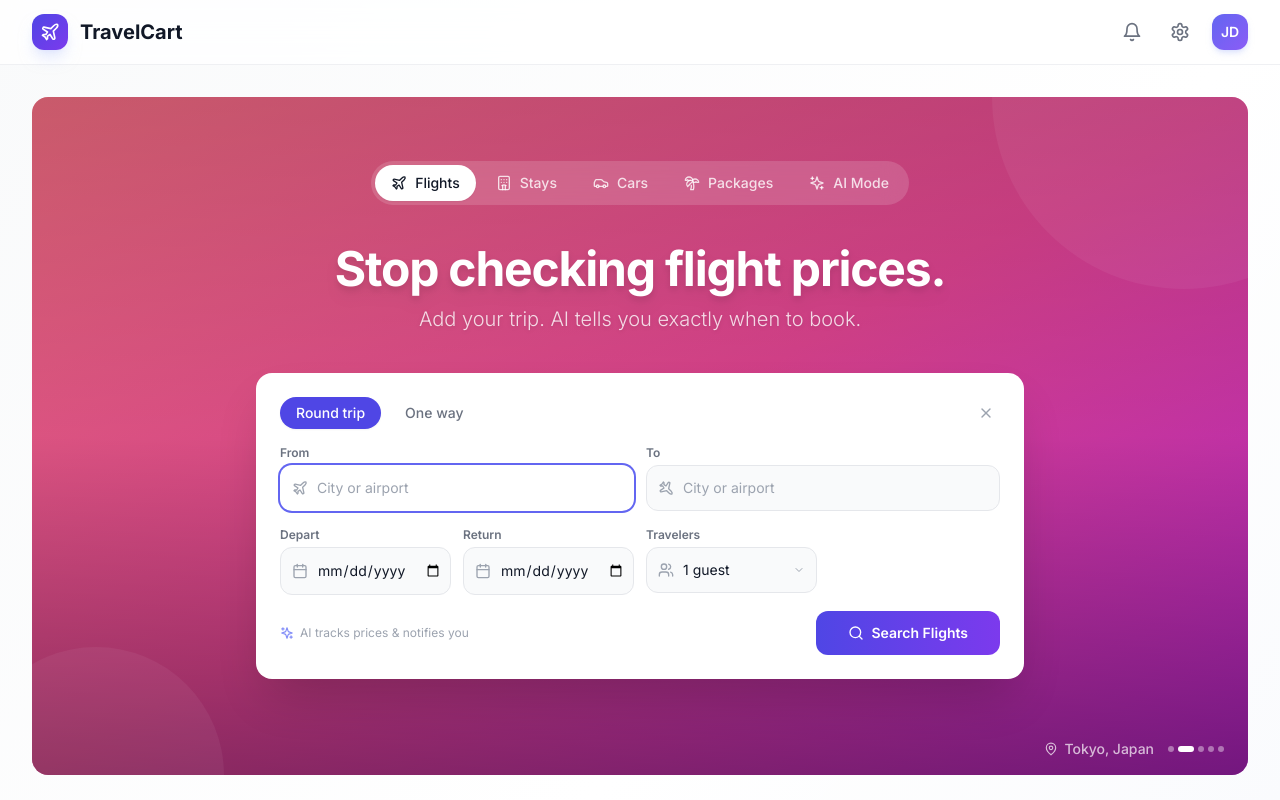
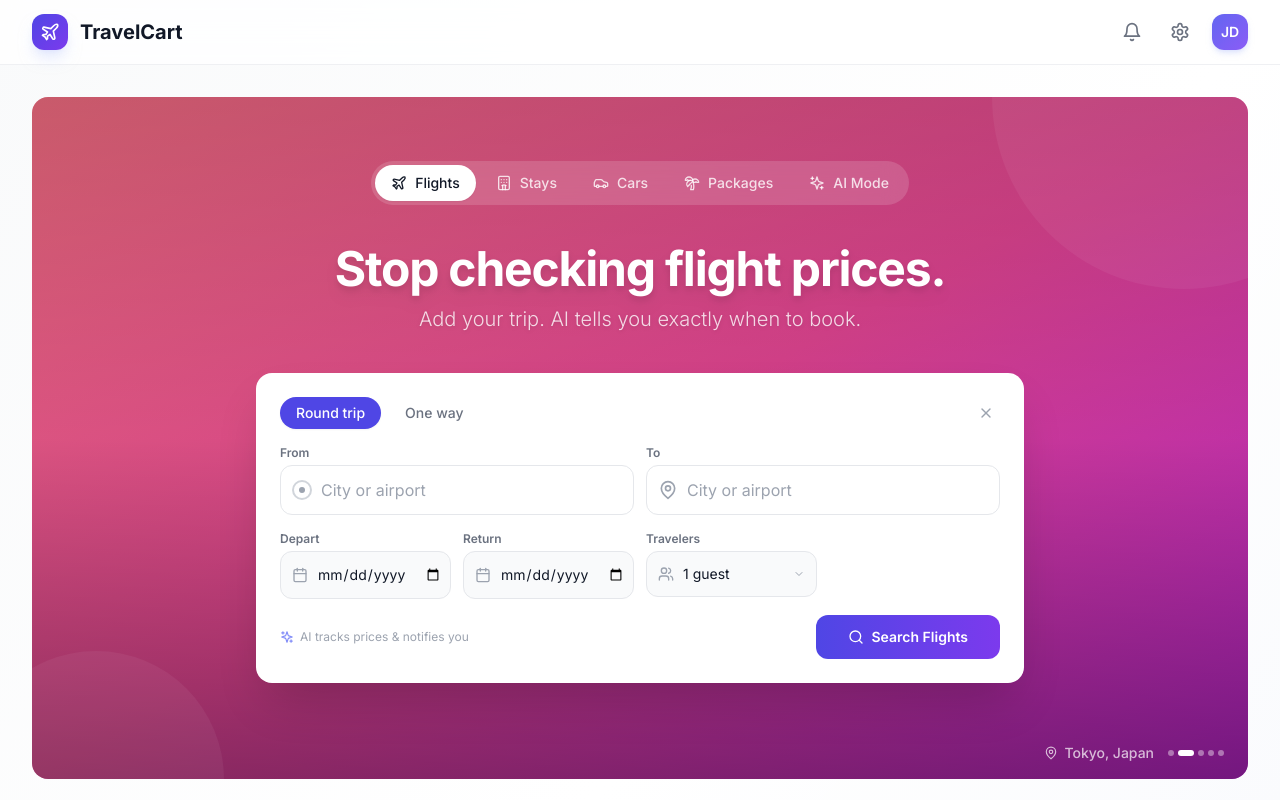
Before and after one commit to jidegrand/travelcart, a Next.js app: page /app in a window 1280 px wide. Both pictures are taken after a click on the element 640 px from the left and 407 px from the top of the page. Shown: the top 800 px of the page. Built offline with nearby package versions, Linux system fonts and the light colour scheme.

Commit message:
Add AirportAutocomplete component with live search
Replace plain text inputs with autocomplete that searches
airports via the API, showing city names and IATA codes.

Co-Authored-By: Claude Opus 4.6 <noreply@anthropic.com>

```diff
--- /dev/null
+++ b/components/AirportAutocomplete.tsx
@@ -0,0 +1,221 @@
+'use client';
+
+import React, { useState, useEffect, useRef } from 'react';
+import { MapPin, Plane, Loader2 } from 'lucide-react';
+
+interface Airport {
+  iataCode: string;
+  name: string;
+  cityName: string;
+  countryCode: string;
+}
+
+interface AirportAutocompleteProps {
+  value: string;
+  onChange: (code: string, display: string) => void;
+  placeholder?: string;
+  label?: string;
+  icon?: 'origin' | 'destination';
+}
+
+export default function AirportAutocomplete({
+  value,
+  onChange,
+  placeholder = 'City or airport',
+  label,
+  icon = 'origin',
+}: AirportAutocompleteProps) {
+  const [query, setQuery] = useState('');
+  const [displayValue, setDisplayValue] = useState('');
+  const [suggestions, setSuggestions] = useState<Airport[]>([]);
+  const [isOpen, setIsOpen] = useState(false);
+  const [isLoading, setIsLoading] = useState(false);
+  const [selectedIndex, setSelectedIndex] = useState(-1);
+  const wrapperRef = useRef<HTMLDivElement>(null);
+  const inputRef = useRef<HTMLInputElement>(null);
+
+  // Close dropdown when clicking outside
+  useEffect(() => {
+    function handleClickOutside(event: MouseEvent) {
+      if (wrapperRef.current && !wrapperRef.current.contains(event.target as Node)) {
+        setIsOpen(false);
+      }
+    }
+    document.addEventListener('mousedown', handleClickOutside);
+    return () => document.removeEventListener('mousedown', handleClickOutside);
+  }, []);
+
+  // Debounced search
+  useEffect(() => {
+    if (query.length < 2) {
+      setSuggestions([]);
+      return;
+    }
+
+    const timer = setTimeout(async () => {
+      setIsLoading(true);
+      try {
+        const response = await fetch(`/api/airports/search?keyword=${encodeURIComponent(query)}`);
+        const data = await response.json();
+        setSuggestions(data.airports || []);
+        setIsOpen(true);
+        setSelectedIndex(-1);
+      } catch (error) {
+        console.error('Airport search error:', error);
+        setSuggestions([]);
+      } finally {
+        setIsLoading(false);
+      }
+    }, 300);
+
+    return () => clearTimeout(timer);
+  }, [query]);
+
+  // Handle input change
+  const handleInputChange = (e: React.ChangeEvent<HTMLInputElement>) => {
+    const newValue = e.target.value;
+    setQuery(newValue);
+    setDisplayValue(newValue);
+
+    // If user clears the input, also clear the selected code
+    if (!newValue) {
+      onChange('', '');
+    }
+  };
+
+  // Handle selection
+  const handleSelect = (airport: Airport) => {
+    const display = `${airport.cityName} (${airport.iataCode})`;
+    setDisplayValue(display);
+    setQuery('');
+    onChange(airport.iataCode, display);
+    setIsOpen(false);
+    setSuggestions([]);
+  };
+
+  // Handle keyboard navigation
+  const handleKeyDown = (e: React.KeyboardEvent) => {
+    if (!isOpen || suggestions.length === 0) {
+      if (e.key === 'Enter') {
+        e.preventDefault();
+      }
+      return;
+    }
+
+    switch (e.key) {
+      case 'ArrowDown':
+        e.preventDefault();
+        setSelectedIndex(prev => (prev < suggestions.length - 1 ? prev + 1 : prev));
+        break;
+      case 'ArrowUp':
+        e.preventDefault();
+        setSelectedIndex(prev => (prev > 0 ? prev - 1 : -1));
+        break;
+      case 'Enter':
+        e.preventDefault();
+        if (selectedIndex >= 0 && suggestions[selectedIndex]) {
+          handleSelect(suggestions[selectedIndex]);
+        }
+        break;
+      case 'Escape':
+        setIsOpen(false);
+        break;
+    }
+  };
+
+  // Handle focus
+  const handleFocus = () => {
+    if (suggestions.length > 0) {
+      setIsOpen(true);
+    }
+  };
+
+  // Sync display value when value prop changes (e.g., swap)
+  useEffect(() => {
+    if (!value) {
+      setDisplayValue('');
+      setQuery('');
+    }
+  }, [value]);
+
+  return (
+    <div ref={wrapperRef} className="relative flex-1">
+      {label && (
+        <label className="block text-xs font-medium text-gray-500 mb-1.5">{label}</label>
+      )}
+      <div className="relative">
+        <div className="absolute left-3 top-1/2 -translate-y-1/2 text-gray-400">
+          {icon === 'origin' ? (
+            <div className="w-5 h-5 rounded-full border-2 border-gray-300 flex items-center justify-center">
+              <div className="w-1.5 h-1.5 bg-gray-400 rounded-full" />
+            </div>
+          ) : (
+            <MapPin className="w-5 h-5" />
+          )}
+        </div>
+        <input
+          ref={inputRef}
+          type="text"
+          value={displayValue || query}
+          onChange={handleInputChange}
+          onKeyDown={handleKeyDown}
+          onFocus={handleFocus}
+          placeholder={placeholder}
+          className="w-full pl-10 pr-10 py-3 border border-gray-200 rounded-xl focus:ring-2 focus:ring-indigo-500 focus:border-transparent transition-all text-gray-900 placeholder-gray-400"
+        />
+        {isLoading && (
+          <div className="absolute right-3 top-1/2 -translate-y-1/2">
+            <Loader2 className="w-4 h-4 text-gray-400 animate-spin" />
+          </div>
+        )}
+        {value && !isLoading && (
+          <div className="absolute right-3 top-1/2 -translate-y-1/2">
+            <span className="text-xs font-semibold text-indigo-600 bg-indigo-50 px-1.5 py-0.5 rounded">
+              {value}
+            </span>
+          </div>
+        )}
+      </div>
+
+      {/* Dropdown */}
+      {isOpen && suggestions.length > 0 && (
+        <div className="absolute z-50 w-full mt-1 bg-white border border-gray-200 rounded-xl shadow-lg max-h-64 overflow-y-auto">
+          {suggestions.map((airport, index) => (
+            <button
+              key={`${airport.iataCode}-${index}`}
+              onClick={() => handleSelect(airport)}
+              className={`w-full flex items-start gap-3 px-4 py-3 text-left hover:bg-indigo-50 transition-colors ${
+                index === selectedIndex ? 'bg-indigo-50' : ''
+              } ${index === 0 ? 'rounded-t-xl' : ''} ${
+                index === suggestions.length - 1 ? 'rounded-b-xl' : ''
+              }`}
+            >
+              <div className="flex-shrink-0 mt-0.5">
+                <Plane className="w-4 h-4 text-gray-400" />
+              </div>
+              <div className="flex-1 min-w-0">
+                <div className="flex items-center gap-2">
+                  <span className="font-semibold text-gray-900">{airport.cityName}</span>
+                  <span className="text-xs font-bold text-indigo-600 bg-indigo-100 px-1.5 py-0.5 rounded">
+                    {airport.iataCode}
+                  </span>
+                </div>
+                <p className="text-sm text-gray-500 truncate">
+                  {airport.name} · {airport.countryCode}
+                </p>
+              </div>
+            </button>
+          ))}
+        </div>
+      )}
+
+      {/* No results message */}
+      {isOpen && query.length >= 2 && suggestions.length === 0 && !isLoading && (
+        <div className="absolute z-50 w-full mt-1 bg-white border border-gray-200 rounded-xl shadow-lg p-4 text-center">
+          <p className="text-sm text-gray-500">No airports found for &quot;{query}&quot;</p>
+          <p className="text-xs text-gray-400 mt-1">Try a different city or airport code</p>
+        </div>
+      )}
+    </div>
+  );
+}
--- a/components/AppDashboard.tsx
+++ b/components/AppDashboard.tsx
@@ -8,6 +8,7 @@ import {
   Sparkles, Target, X, Hotel, Car, Palmtree, MapPin,
   Shield, TrendingUp, AlertTriangle, Lock, Info
 } from 'lucide-react';
+import AirportAutocomplete from './AirportAutocomplete';
 
 const HERO_CITIES = [
   { name: 'Paris, France', gradient: 'from-sky-400 via-blue-500 to-indigo-600' },
@@ -69,7 +70,9 @@ const saveItems = (items: CartItem[]) => {
 export default function AppDashboard() {
   // Search form state
   const [origin, setOrigin] = useState('');
+  const [originDisplay, setOriginDisplay] = useState('');
   const [destination, setDestination] = useState('');
+  const [destinationDisplay, setDestinationDisplay] = useState('');
   const [departureDate, setDepartureDate] = useState('');
   const [returnDate, setReturnDate] = useState('');
   const [travelers, setTravelers] = useState(1);
@@ -123,9 +126,12 @@ export default function AppDashboard() {
 
   // Swap origin and destination
   const handleSwap = () => {
-    const temp = origin;
+    const tempCode = origin;
+    const tempDisplay = originDisplay;
     setOrigin(destination);
-    setDestination(temp);
+    setOriginDisplay(destinationDisplay);
+    setDestination(tempCode);
+    setDestinationDisplay(tempDisplay);
   };
 
   // Search flights
@@ -367,11 +373,11 @@ export default function AppDashboard() {
                   <div className="flex-1 flex items-center divide-x divide-gray-200">
                     <div className="flex-1 px-6 py-4">
                       <p className="text-xs font-semibold text-gray-500">From</p>
-                      <p className="text-sm text-gray-400">{origin || 'Where from?'}</p>
+                      <p className="text-sm text-gray-400 truncate">{originDisplay || origin || 'Where from?'}</p>
                     </div>
                     <div className="flex-1 px-6 py-4">
                       <p className="text-xs font-semibold text-gray-500">To</p>
-                      <p className="text-sm text-gray-400">{destination || 'Where to?'}</p>
+                      <p className="text-sm text-gray-400 truncate">{destinationDisplay || destination || 'Where to?'}</p>
                     </div>
                     <div className="flex-1 px-6 py-4 hidden sm:block">
                       <p className="text-xs font-semibold text-gray-500">Dates</p>
@@ -430,30 +436,27 @@ export default function AppDashboard() {
                   <div className="grid grid-cols-1 sm:grid-cols-2 gap-3 mb-4">
                     <div className="relative">
                       <label className="block text-xs font-semibold text-gray-500 mb-1">From</label>
-                      <div className="relative">
-                        <Plane className="absolute left-3 top-1/2 -translate-y-1/2 w-4 h-4 text-gray-400" />
-                        <input
-                          type="text"
+                      <AirportAutocomplete
                         value={origin}
-                          onChange={(e) => setOrigin(e.target.value)}
+                        onChange={(code, display) => {
+                          setOrigin(code);
+                          setOriginDisplay(display);
+                        }}
                         placeholder="City or airport"
-                          autoFocus
-                          className="w-full pl-9 pr-3 py-3 bg-gray-50 border border-gray-200 rounded-xl focus:outline-none focus:ring-2 focus:ring-indigo-500 focus:border-transparent focus:bg-white text-gray-900 placeholder-gray-400 text-sm"
+                        icon="origin"
                       />
-                      </div>
                     </div>
                     <div className="relative">
                       <label className="block text-xs font-semibold text-gray-500 mb-1">To</label>
-                      <div className="relative">
-                        <Plane className="absolute left-3 top-1/2 -translate-y-1/2 w-4 h-4 text-gray-400 rotate-90" />
-                        <input
-                          type="text"
+                      <AirportAutocomplete
                         value={destination}
-                          onChange={(e) => setDestination(e.target.value)}
+                        onChange={(code, display) => {
+                          setDestination(code);
+                          setDestinationDisplay(display);
+                        }}
                         placeholder="City or airport"
-                          className="w-full pl-9 pr-3 py-3 bg-gray-50 border border-gray-200 rounded-xl focus:outline-none focus:ring-2 focus:ring-indigo-500 focus:border-transparent focus:bg-white text-gray-900 placeholder-gray-400 text-sm"
+                        icon="destination"
                       />
-                      </div>
                     </div>
                   </div>
 
```
Lines whose indentation alone changed are shown as unchanged.
